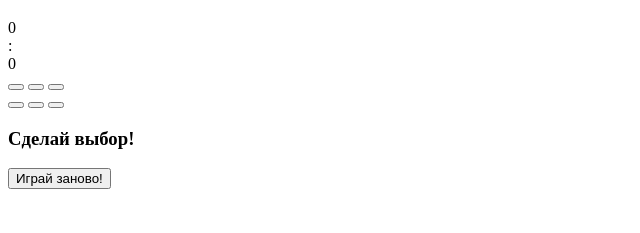
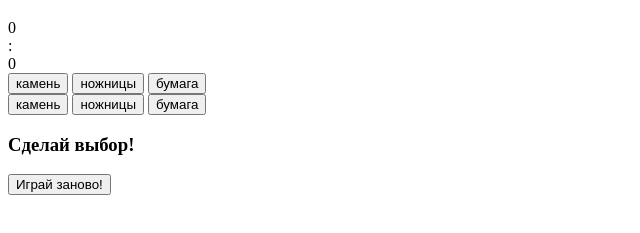
Before and after one commit to YeskovaHanna/game-JavaScript, a website: page index.html in a window 1280 px wide. Shown: the part 61-294 px from the top of the page, without its empty margins (0-640 px from the left). Drawn offline with Linux system fonts and the light colour scheme; files that its build step writes are made by us from their sources.

Commit message:
add html

```diff
--- a/index.html
+++ b/index.html
@@ -3,8 +3,7 @@
 <head>
 	<meta charset="UTF-8">
 	<title>Kamień, papier, nożyce</title>
-	<link rel="stylesheet" href="css/style.css">
-
+	<link rel="stylesheet" href="style.css">
 </head>
 <body>
 	<div class="game">
@@ -16,14 +15,14 @@
 		</div>
 		<div class="figure-container">
 			<div class="user-field">
-				<button class="field rock" data-field="r"></button>
-				<button class="field scissors" data-field="s"></button>
-				<button class="field paper" data-field="p"></button>
+				<button class="field rock" data-field="r">камень</button>
+				<button class="field scissors" data-field="s">ножницы</button>
+				<button class="field paper" data-field="p">бумага</button>
 			</div>
 			<div class="comp-field">
-				<button class="field rock" data-field="r"></button>
-				<button class="field scissors" data-field="s"></button>
-				<button class="field paper" data-field="p"></button>
+				<button class="field rock" data-field="r">камень</button>
+				<button class="field scissors" data-field="s">ножницы</button>
+				<button class="field paper" data-field="p">бумага</button>
 			</div>
 		</div>
 		<h3 class="result">Сделай выбор!</h3>
@@ -32,7 +31,6 @@
 		<button class="play">Играй заново!</button>
 	</div>
 	<audio src="#" class="sound"></audio>
-	<script src="js/functions.js"></script>
-	<script src="js/script.js"></script>
+	<script src="script.js"></script>
 </body>
 </html>
```
